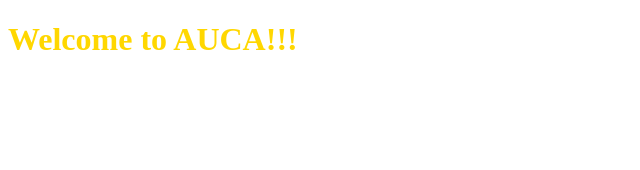
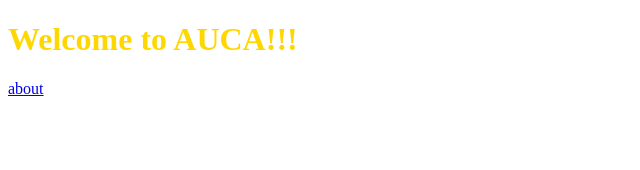
Before and after one commit to gressus/aucakit2023, a SvelteKit app: page / in a window 1280 px wide. Shown: the top 170 px of the page, without its empty margins (0-640 px from the left). Built offline with nearby package versions, Linux system fonts and the light colour scheme.

Commit message:
add a tag

```diff
--- a/src/routes/+page.svelte
+++ b/src/routes/+page.svelte
@@ -3,7 +3,7 @@
 </script>
 
 <h1>Welcome to AUCA!!!</h1>
-
+<a href="about">about</a>
 
 <style>
   h1 {
```
